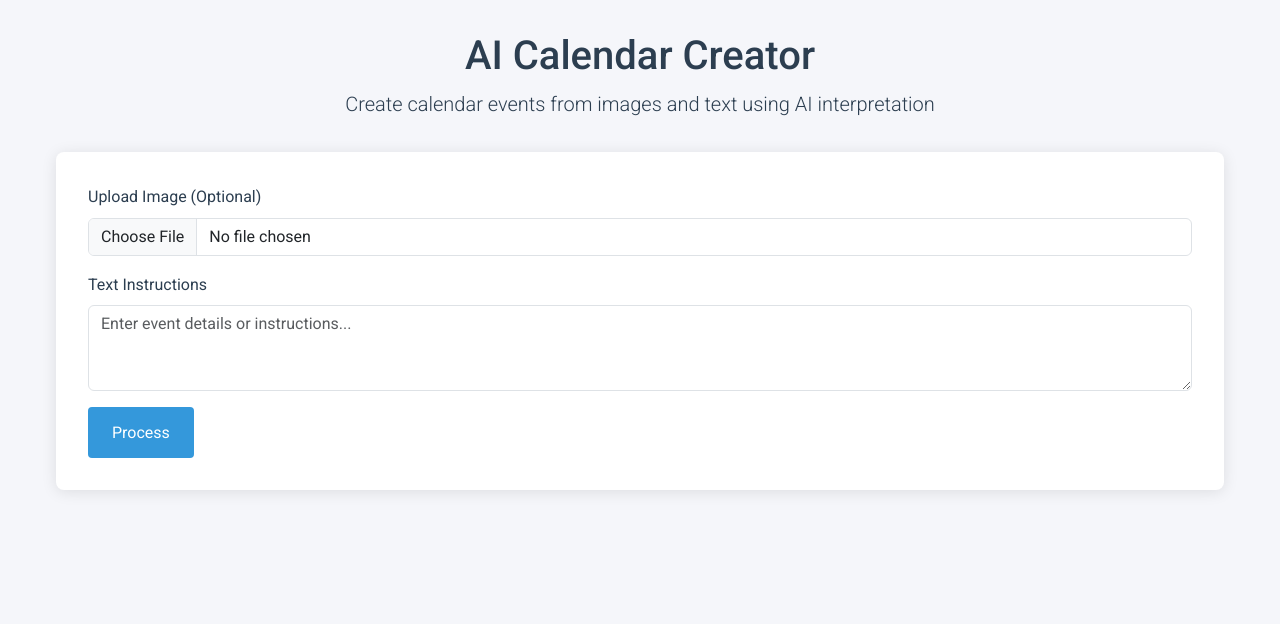
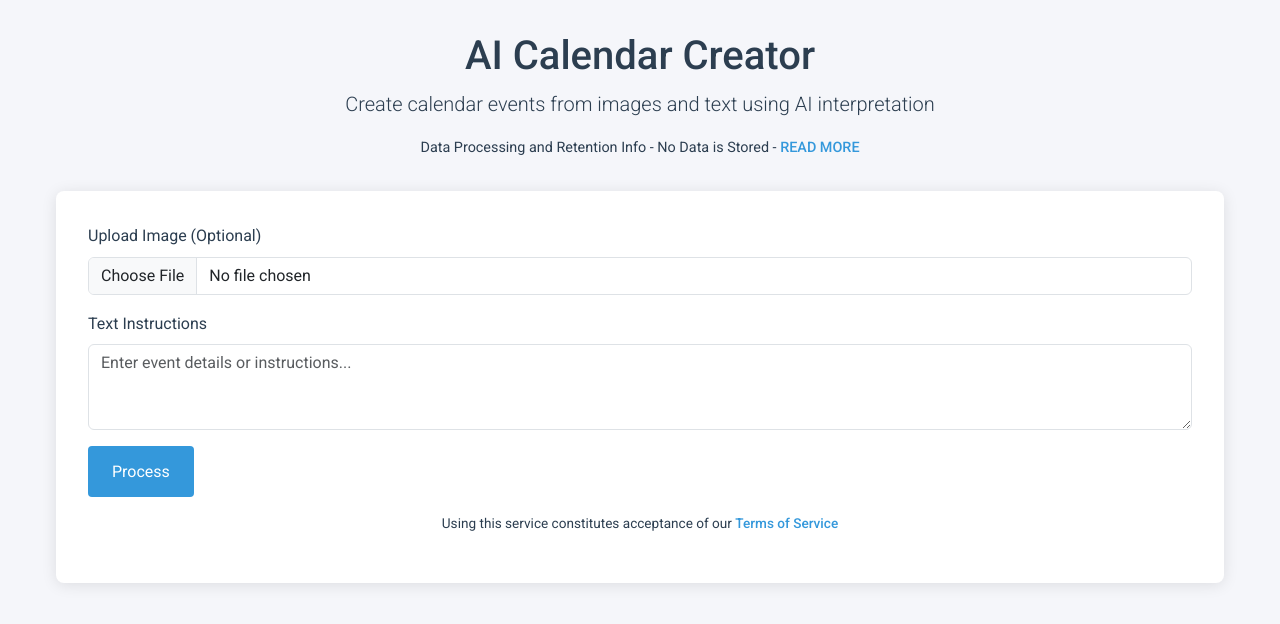
Before and after one commit to ericwastaken/CalendarHelperAi, a Flask app: page / in a window 1280 px wide. Shown: the top 624 px of the page. Run offline with Flask 3, Linux system fonts and the light colour scheme; some libraries are stand-ins or nearby versions.

Commit message:
Agent query: Could you check if the 'READ MORE' and 'Terms of Service' links are visible and clicking them shows the data processing modal with the correct text?
Add data privacy modal and terms of service link to clarify data handling and user agreement.

Screenshot: https://storage.googleapis.com/screenshot-production-us-central1/cb49d51a-8b73-4b59-800d-921a912e7d0a/42a4a591-c3a6-4b65-a665-269533deded7.jpg

```diff
--- a/static/css/style.css
+++ b/static/css/style.css
@@ -237,3 +237,68 @@ body {
 .close-modal:hover {
     color: #bbb;
 }
+
+.data-disclaimer {
+    font-size: 0.9rem;
+    color: var(--text-color);
+    margin-top: 1rem;
+}
+
+.data-disclaimer a {
+    color: var(--secondary-color);
+    text-decoration: none;
+    font-weight: 500;
+}
+
+.data-disclaimer a:hover {
+    text-decoration: underline;
+}
+
+.terms-text {
+    font-size: 0.85rem;
+    color: var(--text-color);
+    margin-top: 1rem;
+    text-align: center;
+}
+
+.terms-text a {
+    color: var(--secondary-color);
+    text-decoration: none;
+    font-weight: 500;
+}
+
+.terms-text a:hover {
+    text-decoration: underline;
+}
+
+.modal {
+    display: none;
+    position: fixed;
+    z-index: 2000;
+    left: 0;
+    top: 0;
+    width: 100%;
+    height: 100%;
+    background-color: rgba(0, 0, 0, 0.5);
+}
+
+.modal-content {
+    background-color: #fefefe;
+    margin: 15% auto;
+    padding: 2rem;
+    border: 1px solid #888;
+    border-radius: 8px;
+    width: 80%;
+    max-width: 800px;
+    position: relative;
+}
+
+.modal-body {
+    margin-top: 1rem;
+    line-height: 1.6;
+}
+
+.modal h2 {
+    color: var(--primary-color);
+    margin-bottom: 1rem;
+}
--- a/static/js/app.js
+++ b/static/js/app.js
@@ -12,6 +12,40 @@ document.addEventListener('DOMContentLoaded', function() {
     const chatSection = document.getElementById('chatSection');
     const actionButtons = document.getElementById('actionButtons');
 
+    // New elements for modals
+    const dataModal = document.getElementById('dataModal');
+    const readMoreLink = document.getElementById('readMoreLink');
+    const termsLink = document.getElementById('termsLink');
+    const closeDataModal = document.getElementById('closeDataModal');
+
+    // Modal functionality
+    function openModal(modal) {
+        modal.style.display = 'block';
+    }
+
+    function closeModal(modal) {
+        modal.style.display = 'none';
+    }
+
+    readMoreLink.addEventListener('click', function(e) {
+        e.preventDefault();
+        openModal(dataModal);
+    });
+
+    termsLink.addEventListener('click', function(e) {
+        e.preventDefault();
+        openModal(dataModal);
+    });
+
+    closeDataModal.addEventListener('click', function() {
+        closeModal(dataModal);
+    });
+
+    window.addEventListener('click', function(e) {
+        if (e.target === dataModal) {
+            closeModal(dataModal);
+        }
+    });
     // New elements for Calendar Request section
     const calendarRequest = document.getElementById('calendarRequest');
     const originalImageContainer = document.getElementById('originalImageContainer');
--- a/templates/index.html
+++ b/templates/index.html
@@ -13,7 +13,22 @@
         <header class="app-header">
             <h1>AI Calendar Creator</h1>
             <p class="lead">Create calendar events from images and text using AI interpretation</p>
+            <p class="data-disclaimer">
+                Data Processing and Retention Info - No Data is Stored -
+                <a href="#" id="readMoreLink">READ MORE</a>
+            </p>
         </header>
+
+        <!-- Data Processing Modal -->
+        <div id="dataModal" class="modal">
+            <div class="modal-content">
+                <span class="close-modal" id="closeDataModal">&times;</span>
+                <h2>Data Processing and Privacy Information</h2>
+                <div class="modal-body">
+                    <p>We do not store your image or text! By using this service you grant permission to analyze and process your image and text in order to create calendar items and a calendar file. Your image and text are only used for the session and not stored or logged on the server. The text and image information are sent to OpenAI for intepretation. The image is loaded only into server memory and displayed back to you using browser in-memory and not stored server-side. The ICS calendar file is generated on-demand and is not stored on the server. If you have any questions or concerns, please contact hello@ericsoto.net.</p>
+                </div>
+            </div>
+        </div>
 
         <section class="upload-section" id="uploadSection">
             <form id="uploadForm">
@@ -27,6 +42,7 @@
                               placeholder="Enter event details or instructions..."></textarea>
                 </div>
                 <button type="submit" class="button" id="processButton">Process</button>
+                <p class="terms-text">Using this service constitutes acceptance of our <a href="#" id="termsLink">Terms of Service</a></p>
                 <div class="processing-indicator" id="processingIndicator">
                     <div class="spinner-border text-primary" role="status">
                         <span class="visually-hidden">Processing...</span>
```
